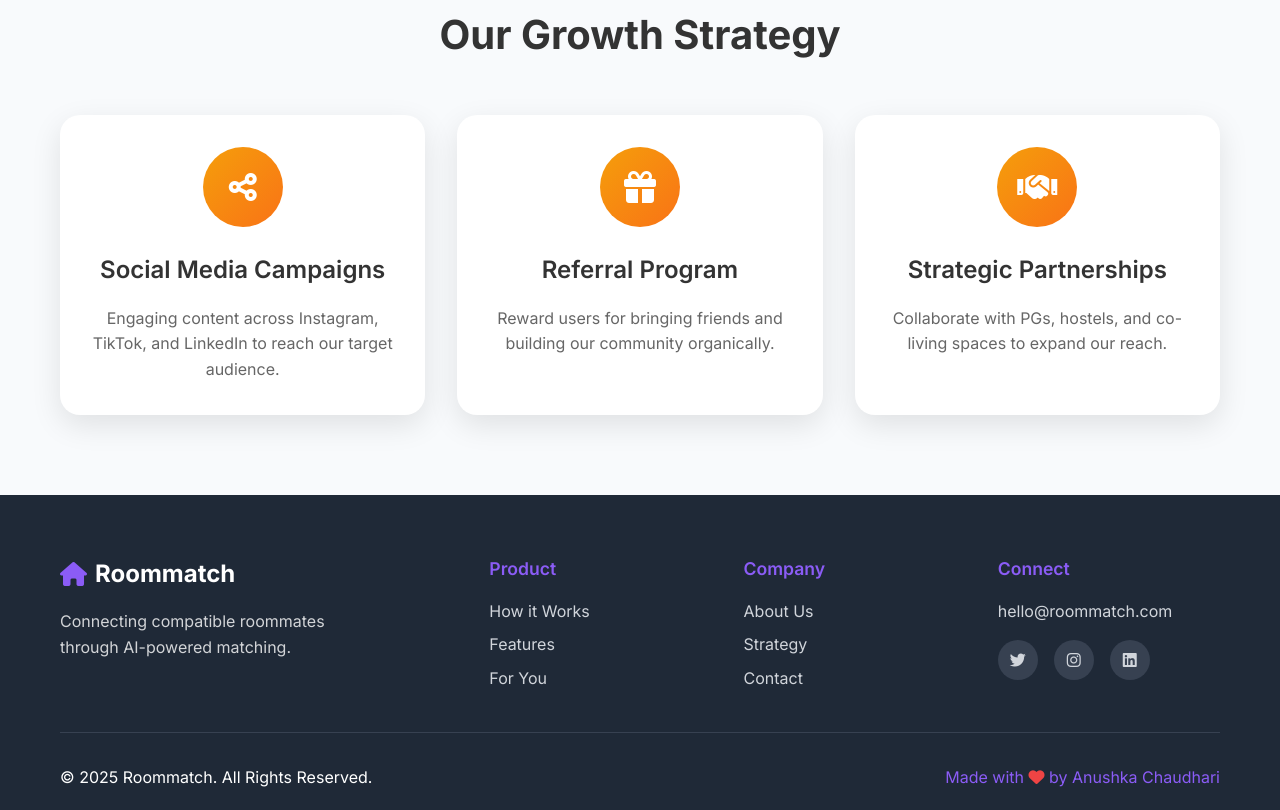
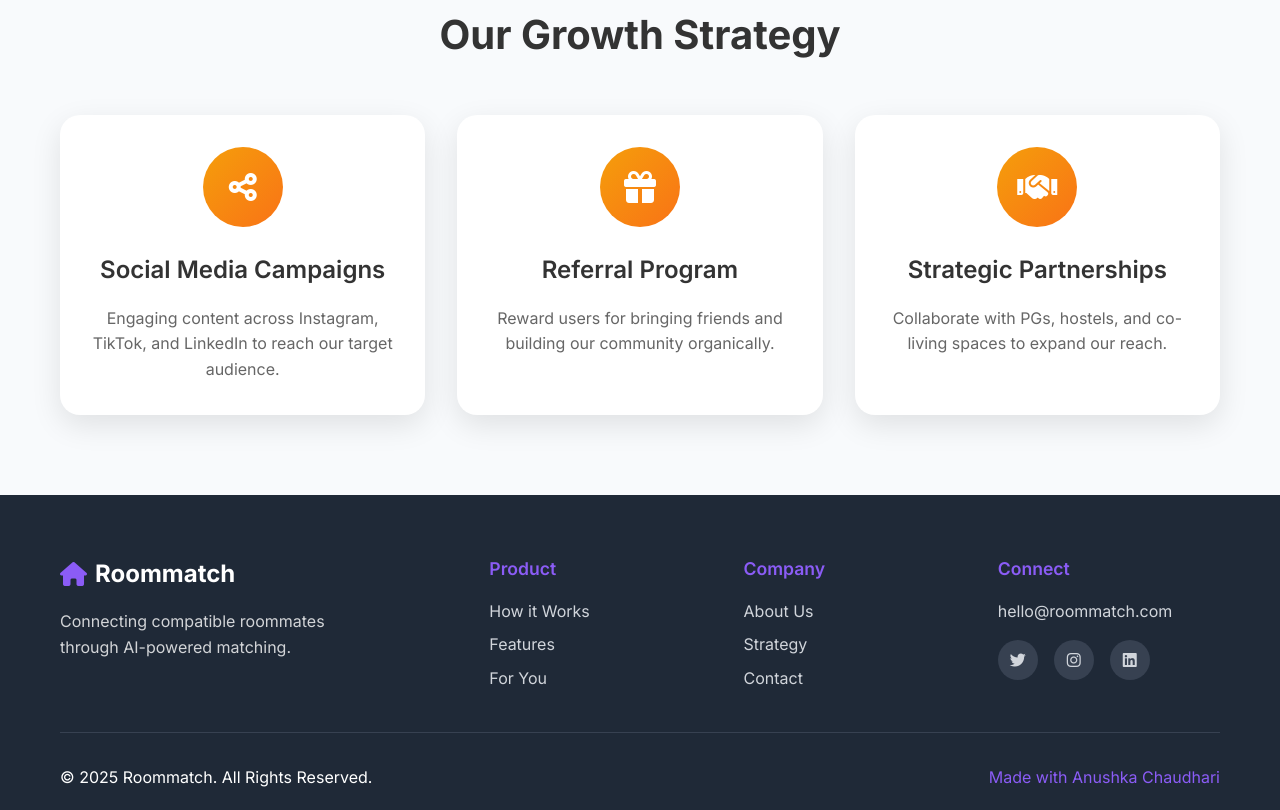
Before and after one commit to anushkachaudhari0583-hash/roommatch.com, a plain HTML site: page index.html in a window 1280 px wide. Shown: the part 3867-4677 px from the top of the page. Drawn offline with Linux system fonts and the light colour scheme.

Commit message:
Update index.html

```diff
--- a/index.html
+++ b/index.html
@@ -292,7 +292,7 @@
             </div>
             <div class="footer-bottom">
                 <p>&copy; 2025 Roommatch. All Rights Reserved.</p>
-                <p class="made-with-love">Made with <i class="fas fa-heart"></i> by Anushka Chaudhari</p>
+                <p class="made-with-love">Made with Anushka Chaudhari</p>
             </div>
         </div>
     </footer>
```
